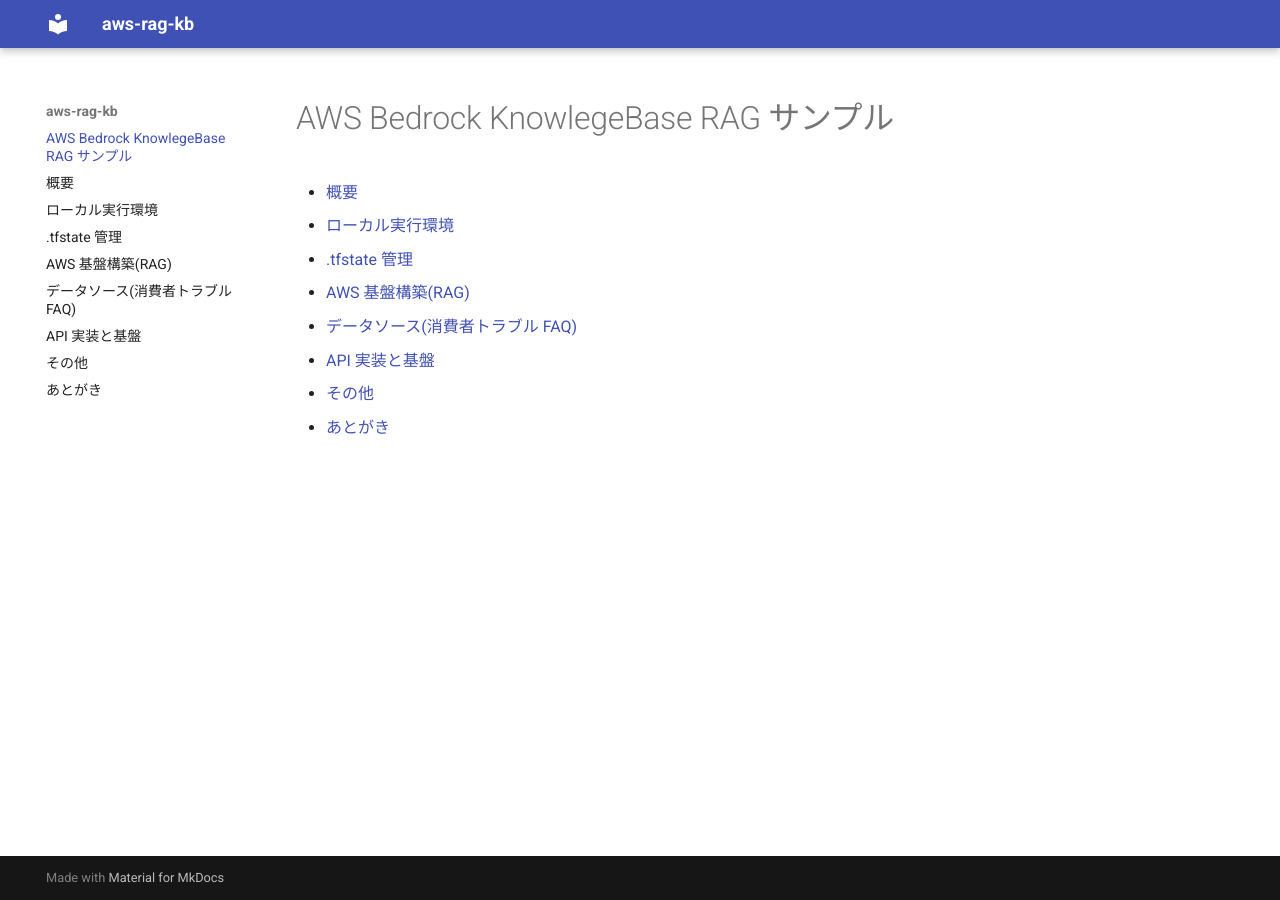
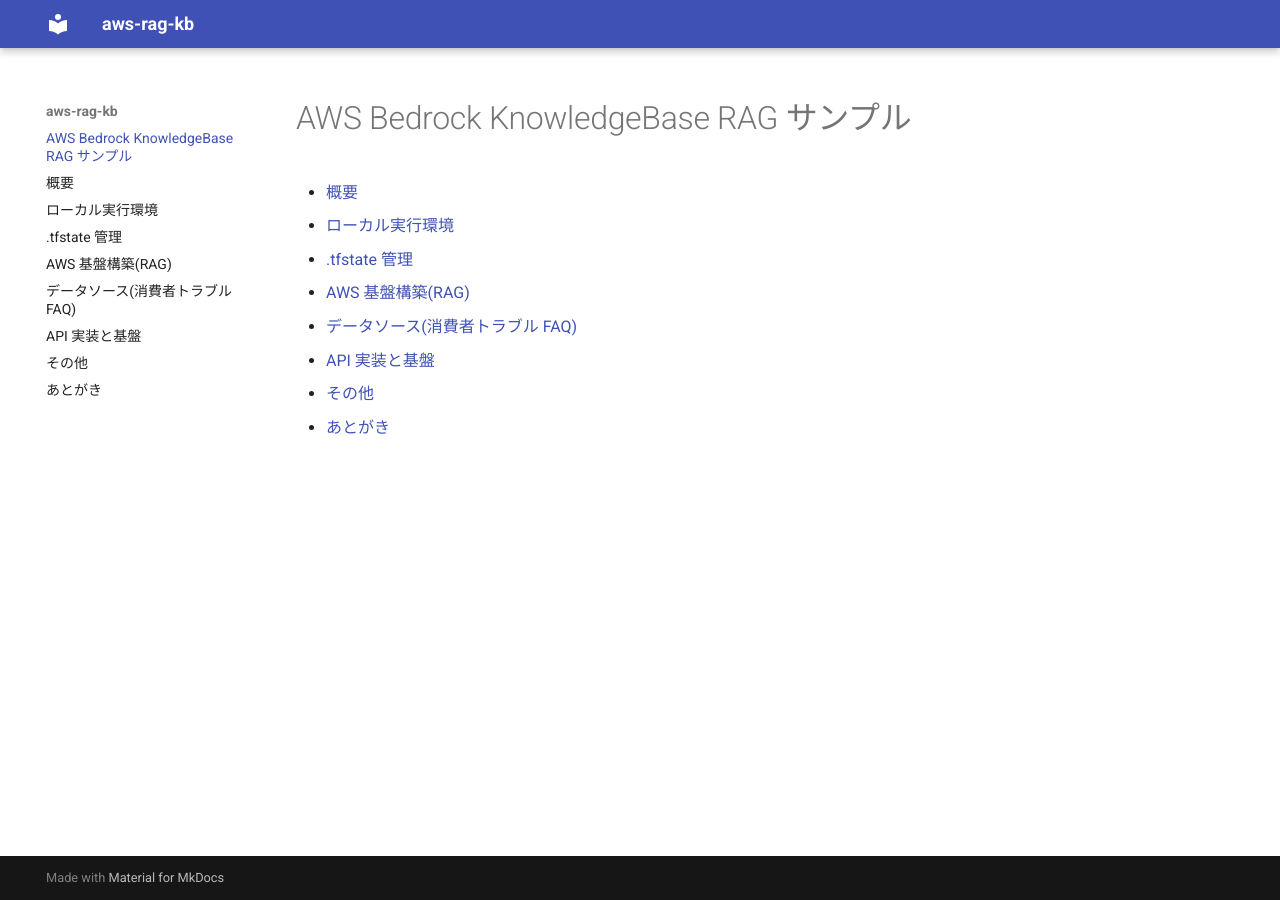
Before and after one commit to spin-dd/aws-rag-kb, an MkDocs documentation site: the page built from docs/README.md, in a window 1280 px wide. Built offline with MkDocs 1.6.1 and Material for MkDocs 9.7.7, drawn with Linux system fonts in a browser that asks for light colours.

Commit message:
✏️ Fix typos in README and mkdocs configuration
Corrected "KnowlegeBase" to "KnowledgeBase" in the README files and mkdocs.yml configuration. This change ensures consistency and clarity across documentation references.

```diff
--- a/docs/README.md
+++ b/docs/README.md
@@ -1,4 +1,4 @@
-# AWS Bedrock KnowlegeBase RAG サンプル
+# AWS Bedrock KnowledgeBase RAG サンプル
 
 - [概要](01.prefacce.md)
 - [ローカル実行環境](02.local.md)
--- a/mkdocs.yml
+++ b/mkdocs.yml
@@ -16,4 +16,4 @@
       enabled_if_env: ENABLE_PDF_EXPORT
       author: "SPIN D&D"
       copyright: "SPIN D&D"
-      cover_subtitle: "AWS Bedrock KnowlegeBase RAGサンプル"
+      cover_subtitle: "AWS Bedrock KnowledgeBase RAGサンプル"
```
Also changed, not shown: README.md (+1 -1 lines).
